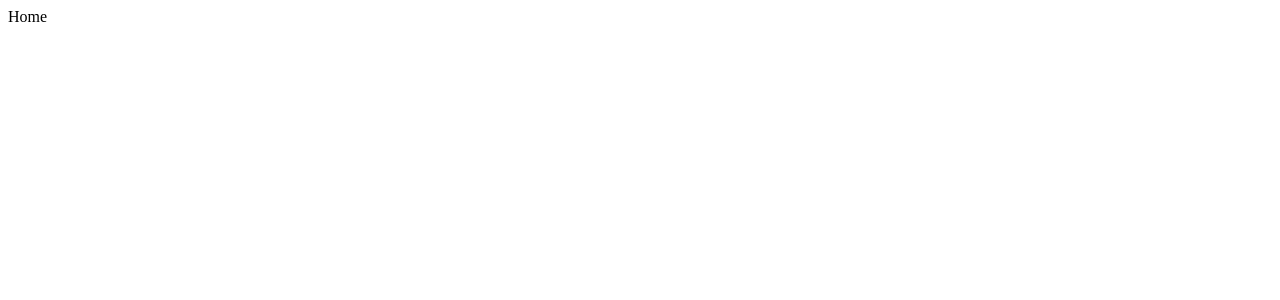
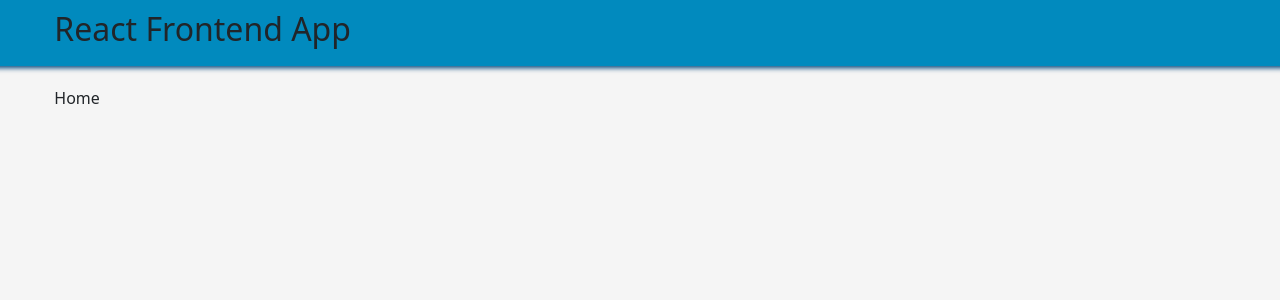
Before and after one commit to leonel557/Full-stack-js, a React (Create React App) app in the folder frontend/: page / in a window 1280 px wide. Shown: the top 300 px of the page. Built offline with nearby package versions, Linux system fonts and the light colour scheme.

Commit message:
Initial layout style

```diff
--- a/frontend/src/App.js
+++ b/frontend/src/App.js
@@ -4,16 +4,18 @@ import { BrowserRouter, Routes, Route } from "react-router-dom";
 
 // Router implementation for more pages
 import Home from "./pages/Home";
+// Implment Layout for all pages
+import Layout from "./components/Layout";
 
 const App = () => {
   return (
-    <ThemeProvider
-      breakpoints={['xxl', 'xl', 'lg', 'md', 'sm']}
-    >
+    <ThemeProvider breakpoints={["xxl", "xl", "lg", "md", "sm"]}>
       <BrowserRouter>
-        <Routes>
-          <Route path="/" element={<Home />} />
-        </Routes>
+        <Layout>
+          <Routes>
+            <Route path="/" element={<Home />} />
+          </Routes>
+        </Layout>
       </BrowserRouter>
     </ThemeProvider>
   );
--- /dev/null
+++ b/frontend/src/components/Layout/Layout.js
@@ -0,0 +1,28 @@
+import React from "react";
+
+// Components
+import Row from "react-bootstrap/Row";
+import Col from "react-bootstrap/Col";
+import Container from "react-bootstrap/Container";
+
+// Importing custom styles
+import { Main, Header } from "./styles";
+
+const Layout = ({ children }) => {
+  return (
+    <Container as="main" style={Main} fluid>
+      <Row as="header" style={Header} className="justify-content-center">
+        <Col as="nav" sm="12" md="12" lg="11" xxl="10">
+          <h2>React Frontend App</h2>
+        </Col>
+      </Row>
+      <Row as="section" className="justify-content-center">
+        <Col as="article" sm="12" md="12" lg="11" xxl="10">
+          {children}
+        </Col>
+      </Row>
+    </Container>
+  );
+};
+
+export default Layout;
--- /dev/null
+++ b/frontend/src/components/Layout/index.js
@@ -0,0 +1 @@
+export { default } from "./Layout";
--- /dev/null
+++ b/frontend/src/components/Layout/styles.js
@@ -0,0 +1,18 @@
+export const colors = {
+  dark: "#001B48",
+  blue: "#02457A",
+  "light-blue": "#018ABE",
+  light: "#97CADB",
+  "extra-light": "#D6E8EE",
+};
+
+export const Main = {
+  padding: "0px",
+};
+
+export const Header = {
+  padding: "10px 0px",
+  marginBottom: '20px',
+  background: colors["light-blue"],
+  boxShadow: `0 4px 5px -2px ${colors['blue']}`,
+};
--- a/frontend/src/index.js
+++ b/frontend/src/index.js
@@ -3,6 +3,9 @@ import ReactDOM from 'react-dom/client';
 
 import App from './App';
 import reportWebVitals from './reportWebVitals';
+
+import './styles/global.css';
+import 'bootstrap/dist/css/bootstrap.min.css';
 
 const root = ReactDOM.createRoot(document.getElementById('root'));
 root.render(
--- /dev/null
+++ b/frontend/src/styles/global.css
@@ -0,0 +1,10 @@
+/* Remove browser's default styles */
+body {
+  margin: 0;
+  padding: 0;
+  background: #f5f5f5 !important;
+}
+
+h1, h2, h3, h4, h5, h6, p {
+  margin: 0;
+}
```
